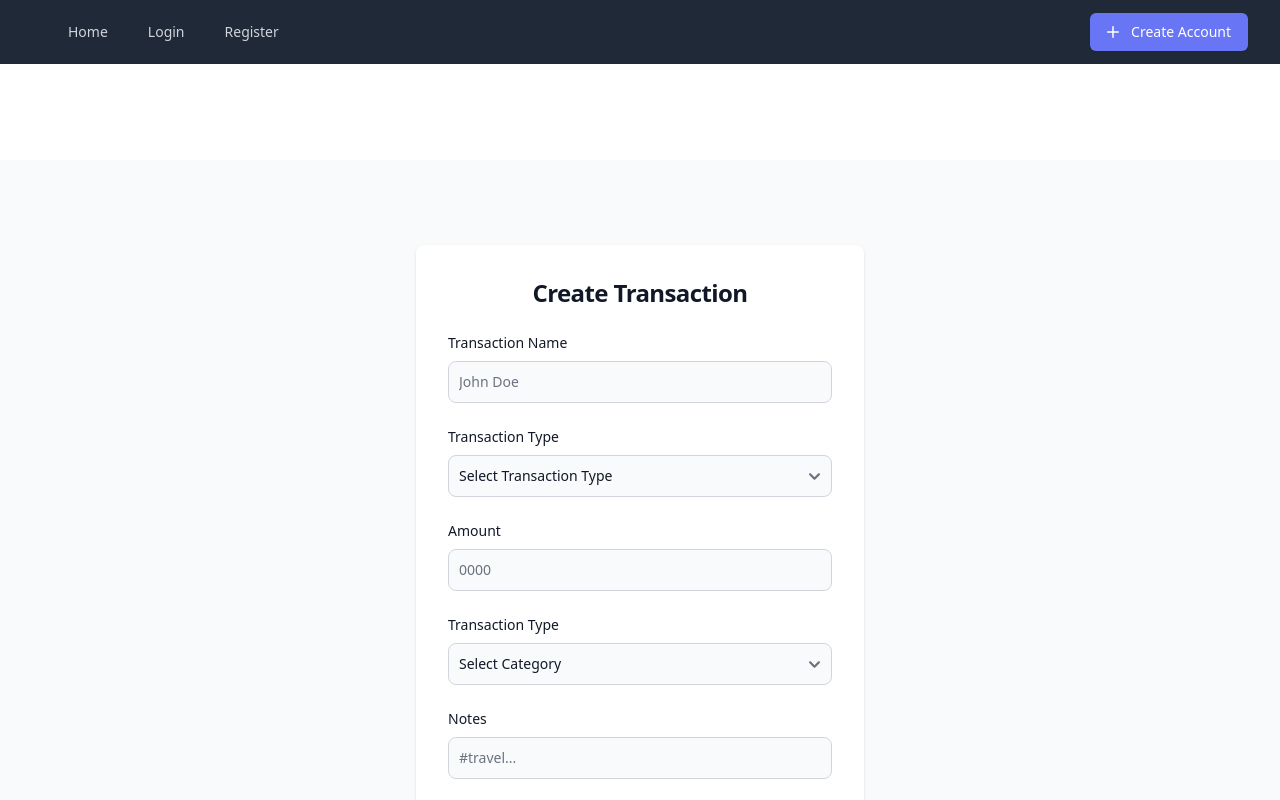
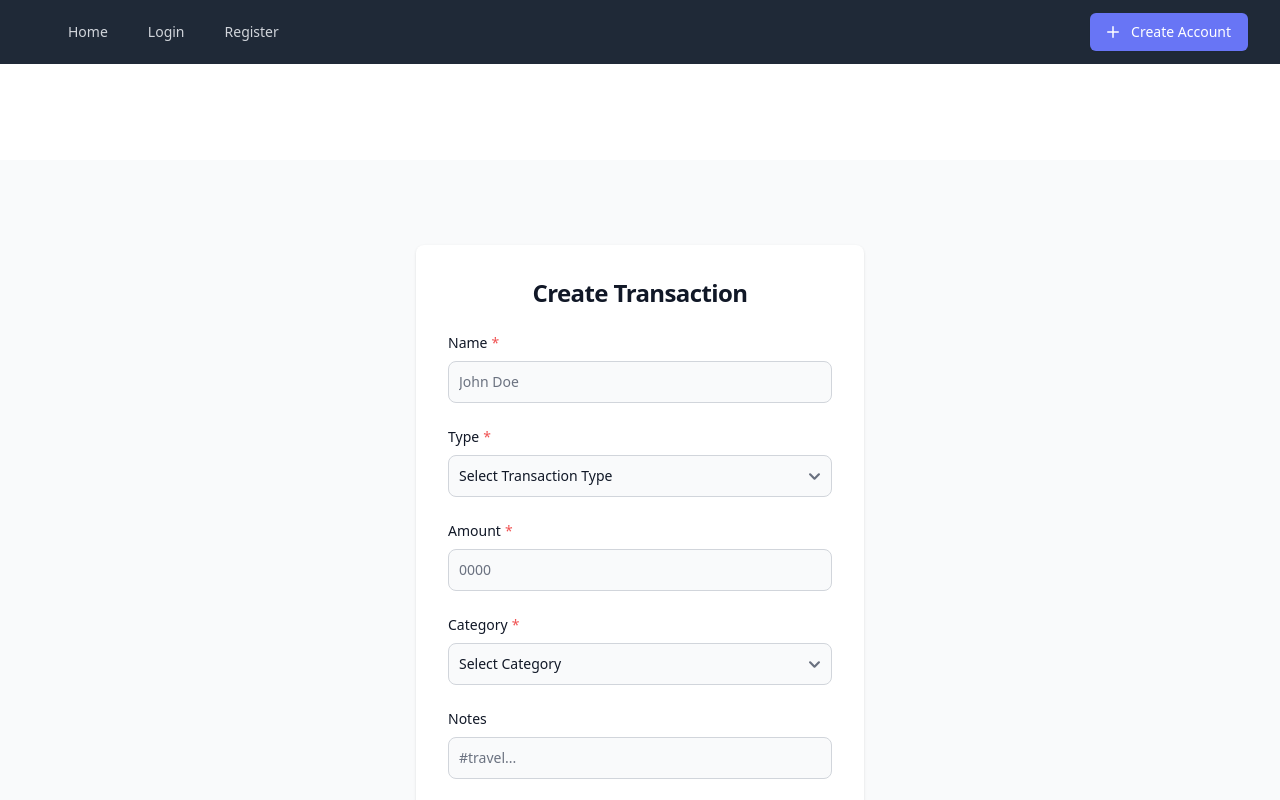
Before and after one commit to psp2704/client, a React (Create React App) app: page /create-transaction/1 in a window 1280 px wide. Shown: the top 800 px of the page. Built offline with nearby package versions, Linux system fonts and the light colour scheme.

Commit message:
Added some conditional fromatting to transaction

```diff
--- a/src/components/Dashbaord/AllTransactions.js
+++ b/src/components/Dashbaord/AllTransactions.js
@@ -1,11 +1,11 @@
-import React, { useContext} from "react";
+import React, { useContext } from "react";
 import { Link } from "react-router-dom";
 import { TransactionContext } from "../context/TransactionContext/TransactionContext";
 
-const AllTransactions = ({ accountID, getAccount, transactions}) => {
-  const { deleteTransaction} = useContext(TransactionContext);
+const AllTransactions = ({ accountID, getAccount, transactions }) => {
+  const { deleteTransaction } = useContext(TransactionContext);
 
-  const handleDelete = async (id) =>{
+  const handleDelete = async (id) => {
     if (window.confirm("Are you sure? This cannot be undone.")) {
       await deleteTransaction(id);
       await getAccount(accountID);
@@ -63,8 +63,14 @@ const AllTransactions = ({ accountID, getAccount, transactions}) => {
                           scope="col"
                           className="px-3 py-3.5 text-center text-sm font-semibold text-gray-900"
                         >
+                          Category
+                        </th>
+                        {/* <th
+                          scope="col"
+                          className="px-3 py-3.5 text-center text-sm font-semibold text-gray-900"
+                        >
                           Note
-                        </th>
+                        </th> */}
                         <th
                           scope="col"
                           className="px-3 py-3.5 text-center text-sm font-semibold text-gray-900"
@@ -77,26 +83,27 @@ const AllTransactions = ({ accountID, getAccount, transactions}) => {
                       {transactions?.map((transaction) => (
                         <tr
                           key={transaction?._id}
-                          className={transaction?.color}
+                        // className={transaction?.color}
                         >
-                          <td className="whitespace-nowrap text-center py-4 pl-4 pr-3 text-sm ">
-                            <div className="font-medium text-gray-900">
+                          <td className="whitespace-nowrap text-center py-4 pl-4 pr-3 text-sm text-gray-500">
                             {transaction?.transactName}
-                            </div>
                           </td>
                           <td className="whitespace-nowrap text-center px-3 py-4 text-sm text-gray-500">
-                            <div className="text-gray-900">
                             {transaction?.transactionType}
-                            </div>
                           </td>
                           <td className="whitespace-nowrap text-center px-3 py-4 text-sm text-gray-500">
-                            <span className="inline-flex rounded-full bg-green-100 px-2 text-xs font-semibold leading-5 text-green-800">
+                            {transaction?.transactionType === "Income" ? <span className="inline-flex rounded-full bg-green-100 px-2 text-xs font-semibold leading-5 text-green-800">
                               $ {transaction?.amount}
-                            </span>
+                            </span> : <span className="inline-flex rounded-full bg-red-100 px-2 text-xs font-semibold leading-5 text-red-800">
+                              $ {transaction?.amount}
+                            </span>}
                           </td>
                           <td className="whitespace-nowrap text-center px-3 py-4 text-sm text-gray-500">
+                            {transaction?.category}
+                          </td>
+                          {/* <td className="whitespace-nowrap text-center px-3 py-4 text-sm text-gray-500">
                             {transaction?.notes}
-                          </td>
+                          </td> */}
                           <td className="relative w-1/5 whitespace-nowrap text-center py-4 pl-3 pr-4  text-sm font-medium sm:pr-6">
                             <Link to={`/update-transaction/${transaction?._id}`}>
                               <button className="border-2 text-center border-gray-300 px-4 py-2 rounded-lg text-indigo-600 hover:text-indigo-900 hover:border-indigo-900">
--- a/src/components/Forms/Transaction/CreateTransaction.js
+++ b/src/components/Forms/Transaction/CreateTransaction.js
@@ -1,15 +1,12 @@
-import React, { useContext, useState } from 'react'
+import React, { useContext, useState } from 'react';
 import { TransactionContext } from '../../context/TransactionContext/TransactionContext';
 import { useNavigate, useParams } from 'react-router-dom';
+import RequiredLabel from '../../../utils/RequiredLabel';
 
 function CreateTransaction() {
-
   const { accountID } = useParams();
-
   const navigate = useNavigate();
-
   const transactionTypes = ["Income", "Expense"];
-
   const categories = [
     'Saving',
     'Travel',
@@ -22,31 +19,27 @@ function CreateTransaction() {
     'Cash',
     'Groceries',
   ];
-
   const { state, createTransaction } = useContext(TransactionContext);
-
   const [formdata, setFormdata] = useState({
     transactName: "",
-    transactionType : "",
+    transactionType: "",
     amount: "",
-    category : "",
+    category: "",
     notes: "",
-    account : accountID
+    account: accountID
   });
 
-  const { transactName, transactionType, amount, category, notes, } = formdata;
+  const { transactName, transactionType, amount, category, notes } = formdata;
 
   const onChangeInput = (e) => {
-    // console.log(e.target.name, e.target.value);
     return setFormdata({ ...formdata, [e.target.name]: e.target.value });
   }
 
-  //handle the submit form
   const handleSubmit = async (e) => {
     e.preventDefault();
     try {
-      await  createTransaction(formdata,  accountID);
-      navigate(`/account-details/${accountID}`)
+      await createTransaction(formdata, accountID);
+      navigate(`/account-details/${accountID}`);
     } catch (error) {
       throw new Error(error.message);
     }
@@ -54,27 +47,31 @@ function CreateTransaction() {
 
   return (
     <section className="bg-gray-50 dark:bg-gray-900">
-      <div className="flex flex-col my-24  items-center justify-center px-6 py-8 mx-auto md:h-screen lg:py-0">
+      <div className="flex flex-col my-24 items-center justify-center px-6 py-8 mx-auto md:h-screen lg:py-0">
         <div className="w-full bg-white rounded-lg shadow dark:border md:mt-0 sm:max-w-md xl:p-0 dark:bg-gray-800 dark:border-gray-700">
           <div className="p-6 space-y-4 md:space-y-6 sm:p-8">
             <h1 className="text-xl font-bold leading-tight tracking-tight text-gray-900 md:text-2xl dark:text-white text-center">
               Create Transaction
             </h1>
             {state?.error && (
-                    <p className="text-red-500 text-center">{state?.error}</p>
-                  )}
+              <p className="text-red-500 text-center">{state?.error}</p>
+            )}
             <form className="space-y-4 md:space-y-6" onSubmit={handleSubmit}>
               <div>
-                <label htmlFor="transactName" autoComplete="off"  className="block mb-2 text-sm font-medium text-gray-900 dark:text-white">Transaction Name</label>
-                <input onChange={onChangeInput} value={transactName} type="text" name="transactName" id="transactName" className="bg-gray-50 border border-gray-300 text-gray-900 sm:text-sm rounded-lg focus:ring-primary-600 focus:border-primary-600 block w-full p-2.5 dark:bg-gray-700 dark:border-gray-600 dark:placeholder-gray-400 dark:text-white " placeholder="John Doe" required />
+                <RequiredLabel htmlFor="transactName">Name</RequiredLabel>
+                <input
+                  onChange={onChangeInput}
+                  value={transactName}
+                  type="text"
+                  name="transactName"
+                  id="transactName"
+                  className="bg-gray-50 border border-gray-300 text-gray-900 sm:text-sm rounded-lg focus:ring-primary-600 focus:border-primary-600 block w-full p-2.5 dark:bg-gray-700 dark:border-gray-600 dark:placeholder-gray-400 dark:text-white"
+                  placeholder="John Doe"
+                  required
+                />
               </div>
               <div>
-                <label
-                  htmlFor="transactionType"
-                  className="block mb-2 text-sm font-medium text-gray-900 dark:text-white"
-                >
-                  Transaction Type
-                </label>
+                <RequiredLabel htmlFor="transactionType">Type</RequiredLabel>
                 <select
                   onChange={onChangeInput}
                   value={transactionType}
@@ -92,16 +89,20 @@ function CreateTransaction() {
                 </select>
               </div>
               <div>
-                <label htmlFor="amount" className="block mb-2 text-sm font-medium text-gray-900 dark:text-white">Amount</label>
-                <input onChange={onChangeInput} value={amount} type="number" name="amount" id="amount" placeholder="0000" className="bg-gray-50 border border-gray-300 text-gray-900 sm:text-sm rounded-lg focus:ring-primary-600 focus:border-primary-600 block w-full p-2.5 dark:bg-gray-700 dark:border-gray-600 dark:placeholder-gray-400 dark:text-white dark:focus:ring-blue-500 dark:focus:border-blue-500" required />
+                <RequiredLabel htmlFor="amount">Amount</RequiredLabel>
+                <input
+                  onChange={onChangeInput}
+                  value={amount}
+                  type="number"
+                  name="amount"
+                  id="amount"
+                  placeholder="0000"
+                  className="bg-gray-50 border border-gray-300 text-gray-900 sm:text-sm rounded-lg focus:ring-primary-600 focus:border-primary-600 block w-full p-2.5 dark:bg-gray-700 dark:border-gray-600 dark:placeholder-gray-400 dark:text-white"
+                  required
+                />
               </div>
               <div>
-                <label
-                  htmlFor="category"
-                  className="block mb-2 text-sm font-medium text-gray-900 dark:text-white"
-                >
-                  Transaction Type
-                </label>
+                <RequiredLabel htmlFor="category">Category</RequiredLabel>
                 <select
                   onChange={onChangeInput}
                   value={category}
@@ -120,9 +121,23 @@ function CreateTransaction() {
               </div>
               <div>
                 <label htmlFor="notes" className="block mb-2 text-sm font-medium text-gray-900 dark:text-white">Notes</label>
-                <input  onChange={onChangeInput} value={notes} type="text" name="notes" id="notes" placeholder="#travel..." className="bg-gray-50 border border-gray-300 text-gray-900 sm:text-sm rounded-lg focus:ring-primary-600 focus:border-primary-600 block w-full p-2.5 dark:bg-gray-700 dark:border-gray-600 dark:placeholder-gray-400 dark:text-white dark:focus:ring-blue-500 dark:focus:border-blue-500" required />
+                <input
+                  onChange={onChangeInput}
+                  value={notes}
+                  type="text"
+                  name="notes"
+                  id="notes"
+                  placeholder="#travel..."
+                  className="bg-gray-50 border border-gray-300 text-gray-900 sm:text-sm rounded-lg focus:ring-primary-600 focus:border-primary-600 block w-full p-2.5 dark:bg-gray-700 dark:border-gray-600 dark:placeholder-gray-400 dark:text-white"
+
+                />
               </div>
-              <button type="submit" className="w-full text-white bg-blue-600 hover:bg-blue-700 focus:ring-4 focus:outline-none focus:ring-primary-300 font-medium rounded-lg text-sm px-5 py-2.5 text-center dark:bg-primary-600 dark:hover:bg-primary-700 dark:focus:ring-primary-800">Create Transaction</button>
+              <button
+                type="submit"
+                className="w-full text-white bg-blue-600 hover:bg-blue-700 focus:ring-4 focus:outline-none focus:ring-primary-300 font-medium rounded-lg text-sm px-5 py-2.5 text-center dark:bg-primary-600 dark:hover:bg-primary-700 dark:focus:ring-primary-800"
+              >
+                Create Transaction
+              </button>
             </form>
           </div>
         </div>
@@ -131,4 +146,4 @@ function CreateTransaction() {
   )
 }
 
-export default CreateTransaction
+export default CreateTransaction;
--- /dev/null
+++ b/src/utils/RequiredLabel.js
@@ -0,0 +1,12 @@
+import React from 'react';
+
+function RequiredLabel({ htmlFor, children }) {
+  return (
+    <label htmlFor={htmlFor} className="block mb-2 text-sm font-medium text-gray-900 dark:text-white">
+      {children}
+      <span className="text-red-500 ml-1">*</span>
+    </label>
+  );
+}
+
+export default RequiredLabel;
```
Also changed, not shown: src/components/Dashbaord/AccountList.js (+4 -4 lines). Lines whose indentation alone changed are shown as unchanged.
